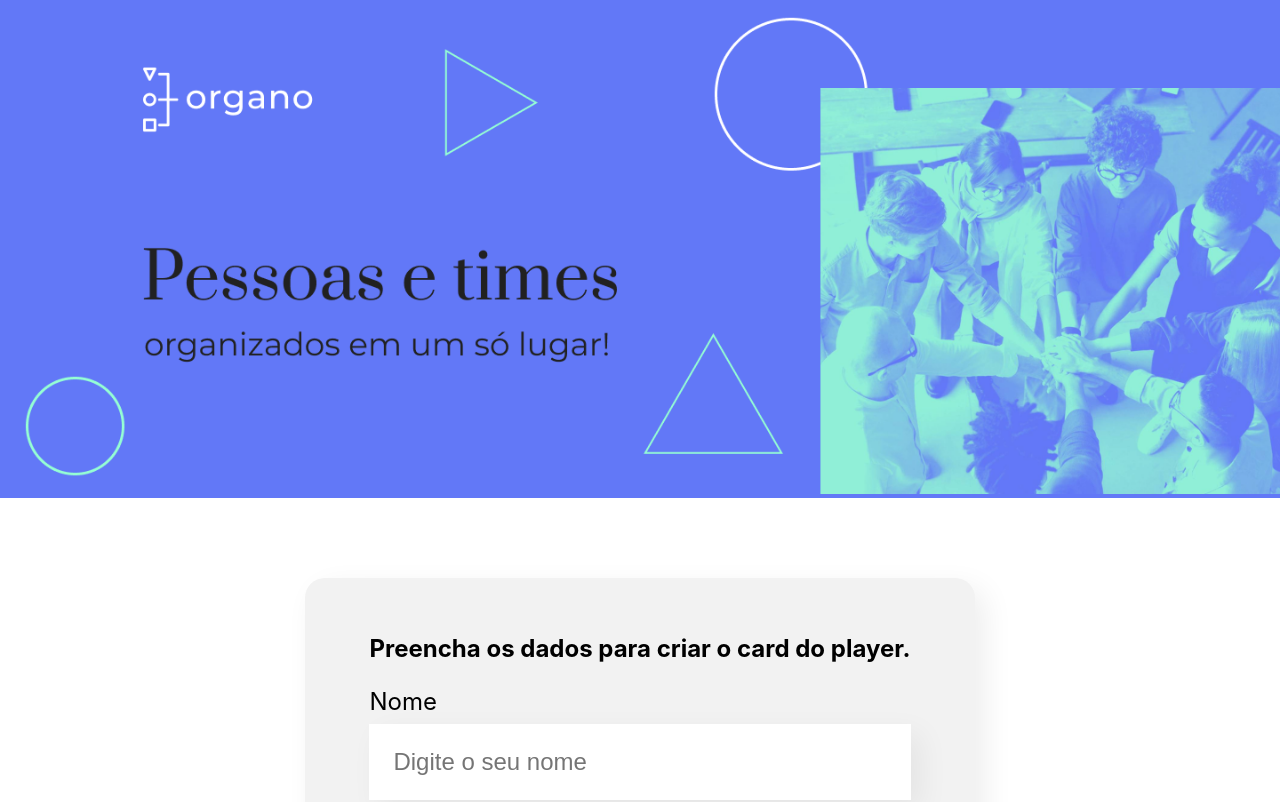
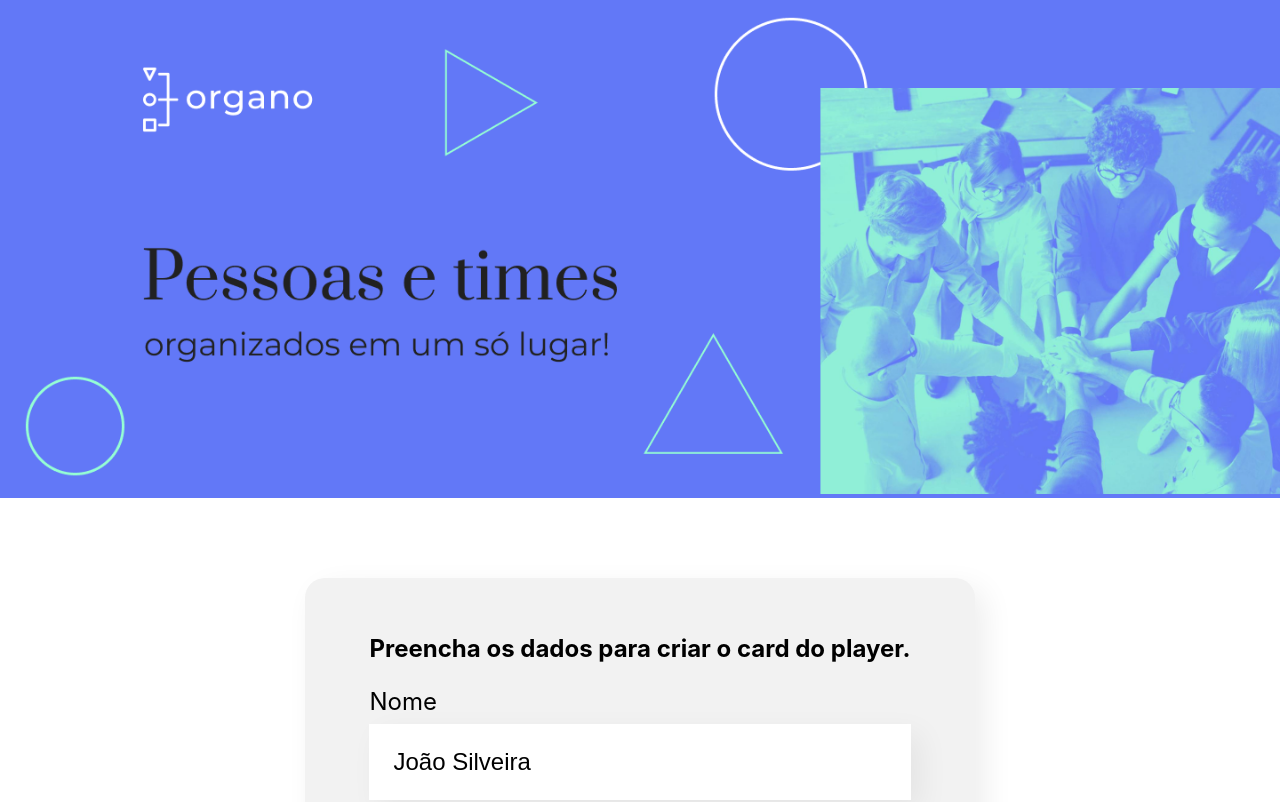
Before and after one commit to leonanmar886/organo, a React (Create React App) app: page / in a window 1280 px wide. Shown: the top 802 px of the page. Built offline with nearby package versions, Linux system fonts and the light colour scheme.

Commit message:
feature: aula 3, atividade 2

```diff
--- a/src/components/TextField/TextField.js
+++ b/src/components/TextField/TextField.js
@@ -1,10 +1,18 @@
 import "./TextField.css";
 
 export const TextField = (props) => {
+
+    let value = 'João Silveira'
+
+    const onTyped = (event) => {
+        value = event.target.value
+        console.log(value)
+    }
+
     return (
         <div className="text-field">
             <label> {props.label} </label>
-            <input required = {props.required}  placeholder={props.placeholder}/>
+            <input value={value}  onChange={onTyped}  required = {props.required}  placeholder={props.placeholder}/>
         </div>
     )
 }
```
